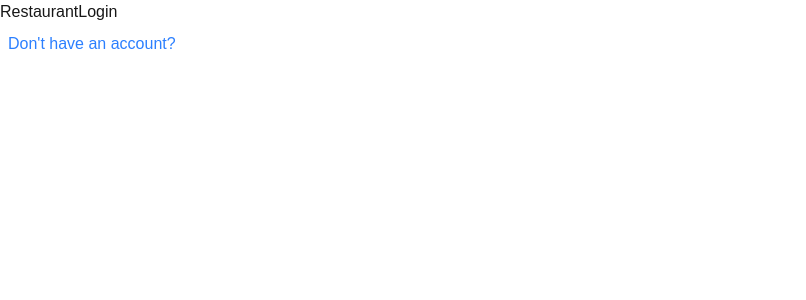
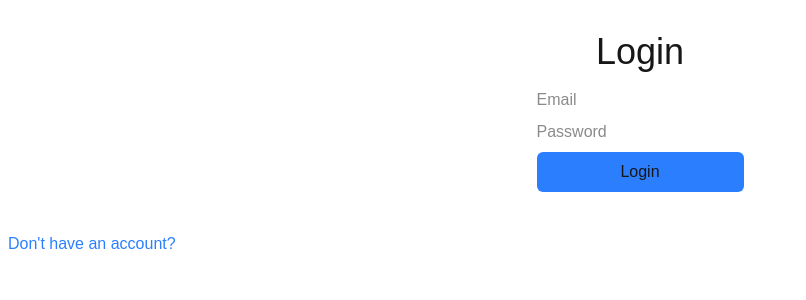
Before and after one commit to mnraza-dev/food-delivery-app, a Next.js app: page /restaurant in a window 1280 px wide. Both pictures are taken after a click on the button "Already have an account?". Shown: the top 300 px of the page, without its empty margins (0-806 px from the left). Built offline with nearby package versions, Linux system fonts and the light colour scheme.

Commit message:
Enhance RestaurantLogin component with form elements and styling

```diff
--- a/src/app/_components/RestaurantLogin.jsx
+++ b/src/app/_components/RestaurantLogin.jsx
@@ -2,7 +2,14 @@ import React from 'react'
 
 const RestaurantLogin = () => {
   return (
-    <div>RestaurantLogin</div>
+    <div className="p-8 flex flex-col justify-center items-center gap-4">
+      <h3 className='text-4xl'>Login</h3>
+      <form className='flex flex-col gap-2 max-w-1/2'>
+        <input type="email" placeholder="Email" />
+        <input type="password" placeholder="Password" />
+        <button className='bg-blue-500 p-2 rounded-md w-full' type="submit">Login</button>
+      </form>
+    </div>
   )
 }
 
```
